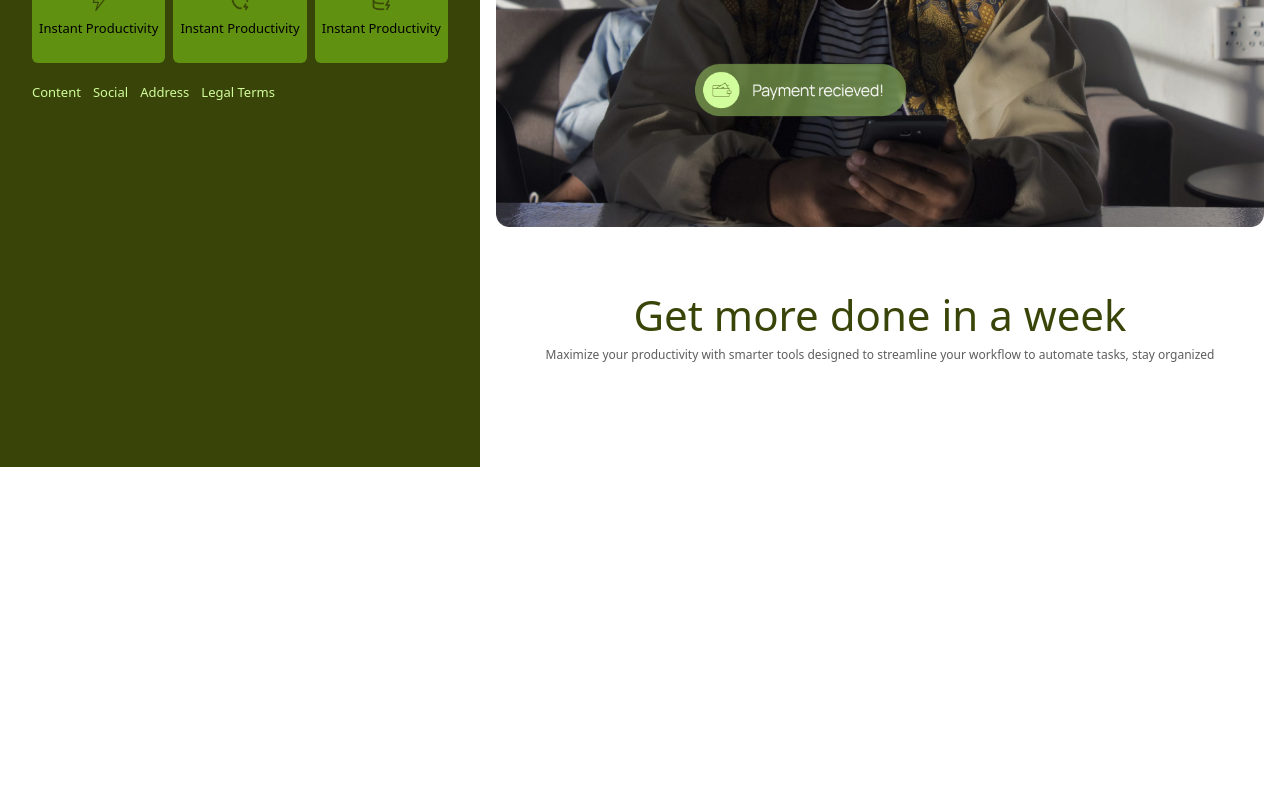
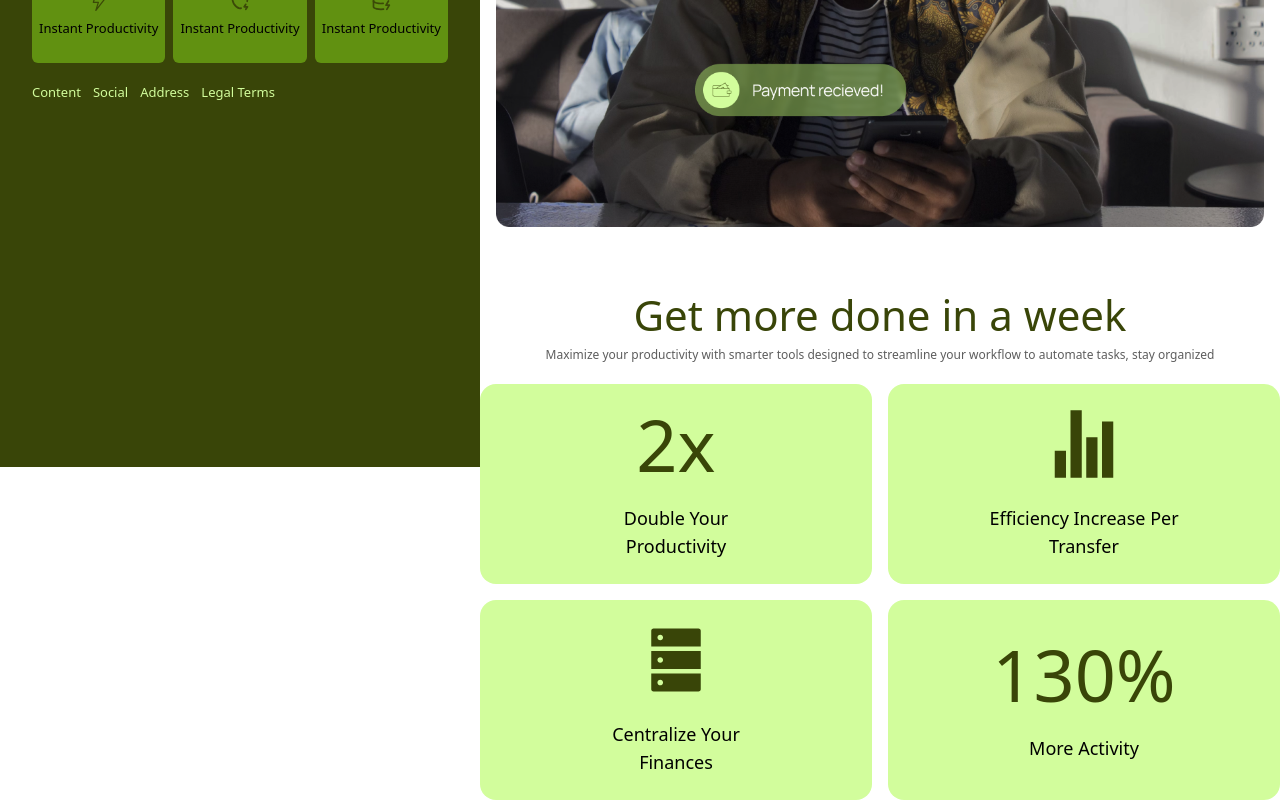
Before and after one commit to MohammadTahaBatoomi/Synapse, a Next.js app in the folder website/: page / in a window 1280 px wide. Shown: the part 333-1133 px from the top of the page. Before the commit the page ends 800 px from the top, so only its background shows below. Built offline with nearby package versions, Linux system fonts and the light colour scheme.

Commit message:
code & config Get-More-Week and test and config page for imported componentes

```diff
--- a/website/src/app/page.tsx
+++ b/website/src/app/page.tsx
@@ -1,7 +1,10 @@
-import React from 'react'
-import Sidebar from '@/components/landing/Sidebar'
-import HeroSection from '@/components/landing/Hero-Section'
-import SharedText from '@/components/shared/Shared-Text'
+import React from "react";
+import Sidebar from "@/components/landing/Sidebar";
+import HeroSection from "@/components/landing/Hero-Section";
+import SharedText from "@/components/shared/Shared-Text";
+import GetMoreWeek from "@/components/landing/Get-More-Week";
+import { IoStatsChartSharp } from "react-icons/io5";
+import { AiFillDatabase } from "react-icons/ai";
 function Page() {
   return (
     <div className="flex flex-col xl:flex-row w-full min-h-screen">
@@ -9,11 +12,26 @@ function Page() {
 
       <main className="flex-1 xl:ml-[480px]">
         <HeroSection />
-        <SharedText variant='up' text='Get more done in a week' className='mt-10' />
-        <SharedText variant='down' text='Maximize your productivity with smarter tools designed to streamline your workflow to automate tasks, stay organized' />
+        <SharedText
+          variant="up"
+          text="Get more done in a week"
+          className="mt-10"
+        />
+        <SharedText
+          variant="down"
+          text="Maximize your productivity with smarter tools designed to streamline your workflow to automate tasks, stay organized"
+        />
+        <div className="flex justify-center items-center mt-5 ">
+          <div className="grid grid-cols-1 xl:grid-cols-2 gap-4">
+            <GetMoreWeek text="Double Your Productivity" icon="2x" />
+            <GetMoreWeek text="Efficiency Increase Per Transfer" icon={<IoStatsChartSharp />} />
+            <GetMoreWeek text="Centralize Your Finances" icon={<AiFillDatabase />} />
+            <GetMoreWeek text="More Activity" icon="130%" />
+          </div>
+        </div>
       </main>
     </div>
-  )
+  );
 }
 
-export default Page
+export default Page;
--- a/website/src/components/landing/Get-More-Week.tsx
+++ b/website/src/components/landing/Get-More-Week.tsx
@@ -1,9 +1,27 @@
-import React from 'react'
+"use client";
 
-function GetMoreWeek() {
-  return (
-    <div>GetMoreWeek</div>
-  )
+import React from "react";
+
+interface DynamicBoxProps {
+  icon: React.ReactNode;
+  text: string;
+  onClick?: () => void;
+  className?: string;
 }
 
-export default GetMoreWeek
+const GetMoreWeek: React.FC<DynamicBoxProps> = ({ icon, text, onClick, className }) => {
+  return (
+    <div
+      onClick={onClick}
+      className={`w-auto h-[200px] flex flex-col items-center justify-center xl:py-6 py-8 px-[100px]
+                  rounded-2xl cursor-pointer transition-all text-center
+                  bg-limemist
+                  ${className || ""}`}
+    >
+      <div className="text-7xl text-deepforest font-medium mb-4">{icon}</div>
+      <p className="mt-2 text-deepfores text-lg">{text}</p>
+    </div>
+  );
+};
+
+export default GetMoreWeek;
```
